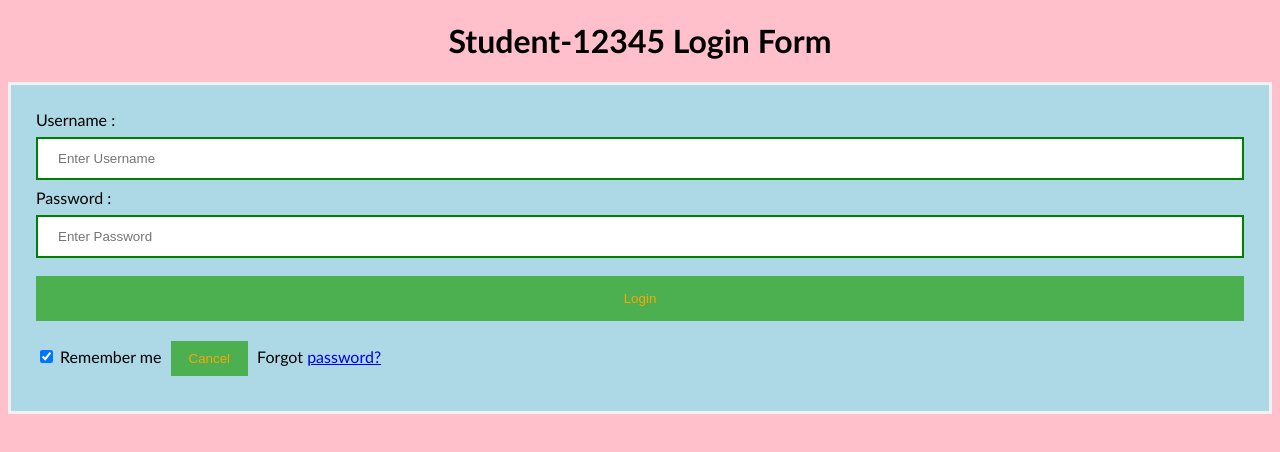
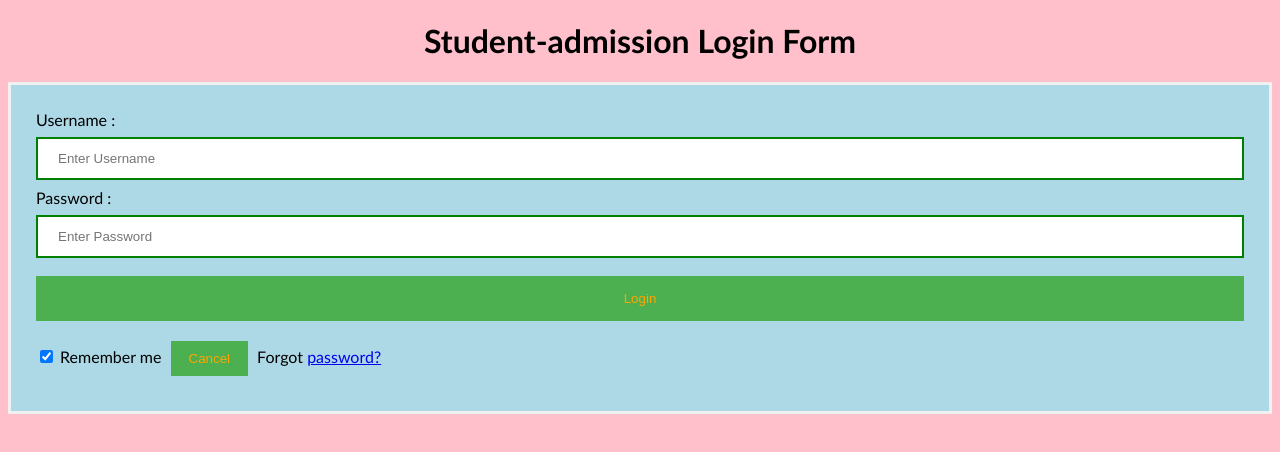
Before and after one commit to nirajvishwakarma/keel-prac, a plain HTML site: page index.html in a window 1280 px wide. Drawn offline with Linux system fonts and the light colour scheme.

Commit message:
index.html change

```diff
--- a/index.html
+++ b/index.html
@@ -45,7 +45,7 @@ button {
 </style>
 </head>
 <body>
-    <center> <h1> Student-12345 Login Form </h1> </center>
+    <center> <h1> Student-admission Login Form </h1> </center>
     <form>
         <div class="container">
             <label>Username : </label>
```
